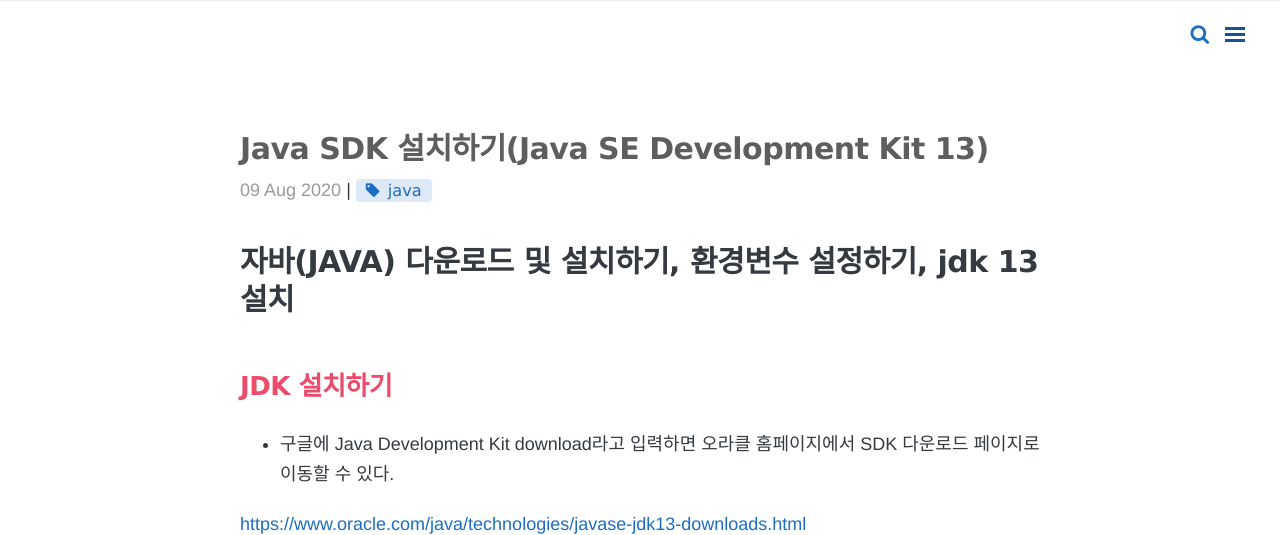
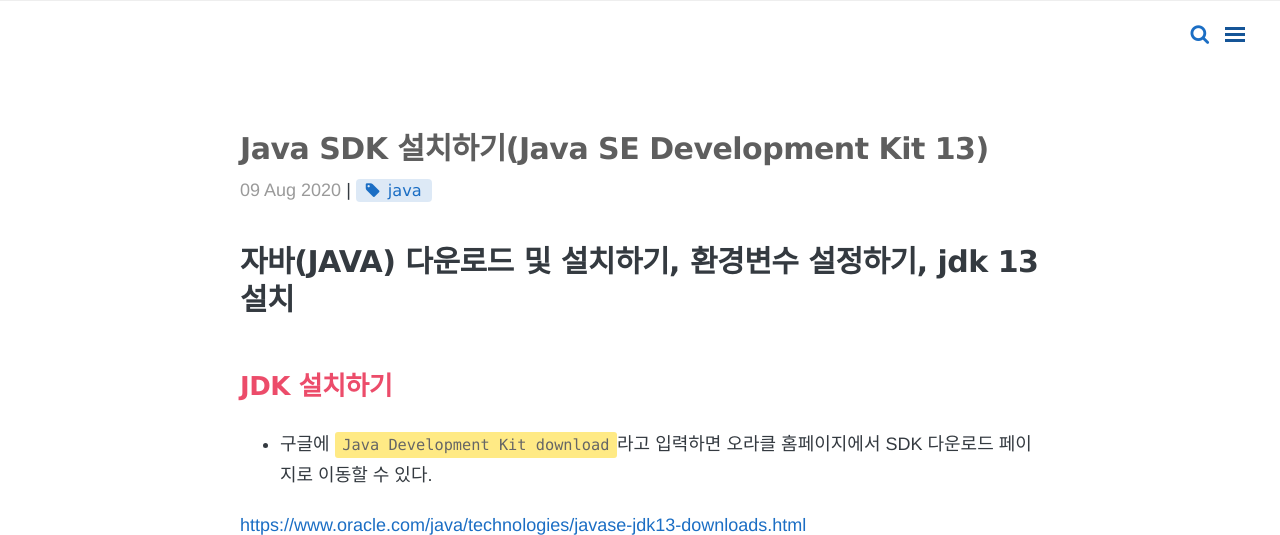
Before and after one commit to yeonsu1936/yeonsu1936.github.io, a Jekyll site: the page built from _posts/etc/2020-08-09-java_setup.md, in a window 1280 px wide and 900 px high, cut to the strip 0-535 px from the top of the window. Built offline with Jekyll 4.4.1, drawn with Linux system fonts in a browser that asks for light colours; nearby versions of some CDN libraries; comment, search, counter and statistics services are not loaded.

```diff
--- a/_posts/etc/2020-08-09-java_setup.md
+++ b/_posts/etc/2020-08-09-java_setup.md
@@ -7,7 +7,7 @@ comments: true
 ---
 # 자바(JAVA) 다운로드 및 설치하기, 환경변수 설정하기, jdk 13 설치
 ## JDK 설치하기
--  구글에 Java Development Kit download라고 입력하면 오라클 홈페이지에서 SDK 다운로드 페이지로 이동할 수 있다.
+-  구글에 `Java Development Kit download`라고 입력하면 오라클 홈페이지에서 SDK 다운로드 페이지로 이동할 수 있다.
   <https://www.oracle.com/java/technologies/javase-jdk13-downloads.html>
 
 - 가장 최신 버전인 13버전을 다운받는다.
```
